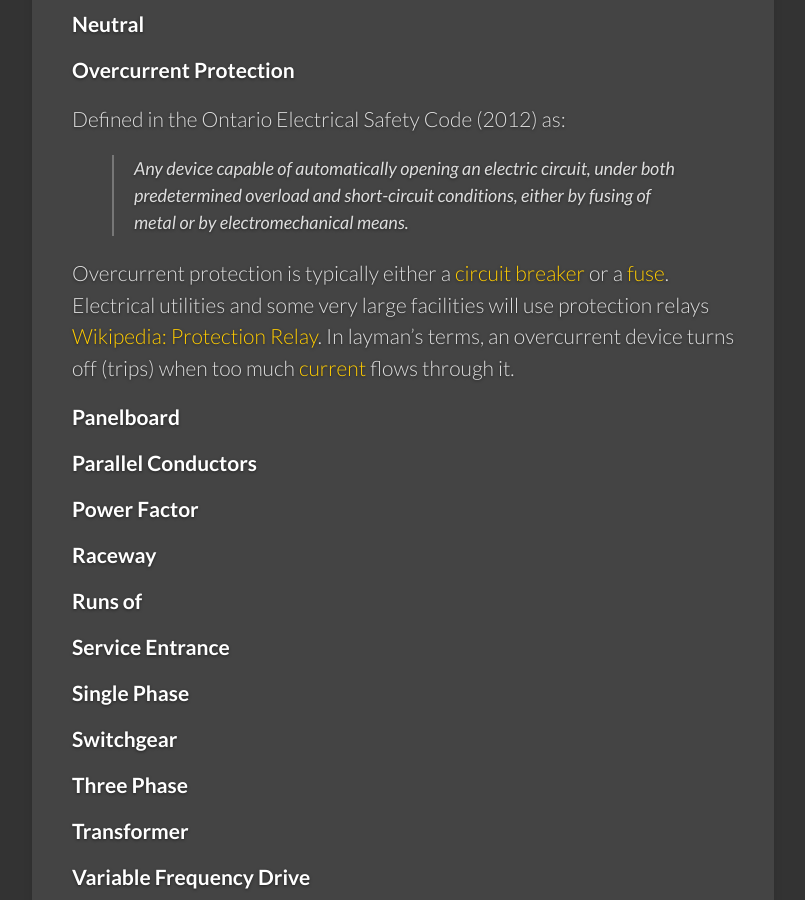
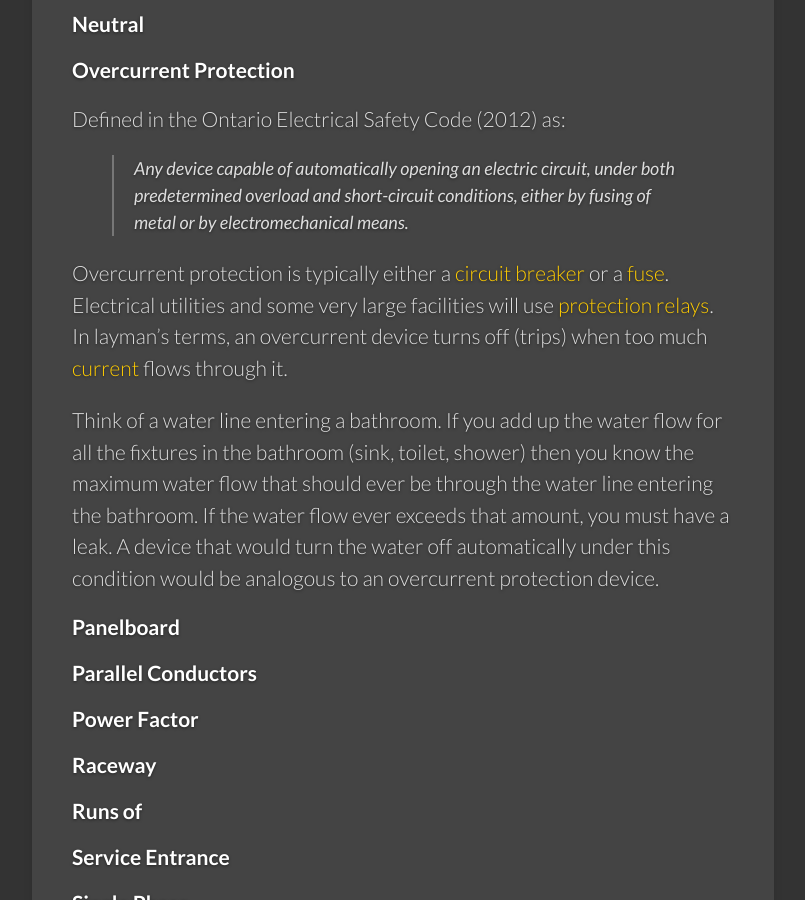
Before and after one commit to astallaert/astallaert.github.io, a Jekyll site: the page built from _ee/power-terminology.md, in a window 1280 px wide and 900 px high, scrolled down 3142 px. Shown: the whole window, without its empty margins (139-944 px from the left). Built offline with Jekyll 4.4.1, drawn with Linux system fonts in a browser that asks for light colours.

Commit message:
updated power definitions

```diff
--- a/_ee/power-terminology.md
+++ b/_ee/power-terminology.md
@@ -102,7 +102,9 @@ Defined in the Ontario Electrical Safety Code (2012) as:
 
 > Any device capable of automatically opening an electric circuit, under both predetermined overload and short-circuit conditions, either by fusing of metal or by electromechanical means.
 
-Overcurrent protection is typically either a [circuit breaker]({{ site.baseurl }}/ee/power-terminology/#circuit-breaker) or a [fuse]({{ site.baseurl }}/ee/power-terminology/#fuse). Electrical utilities and some very large facilities will use protection relays [Wikipedia: Protection Relay](http://en.wikipedia.org/wiki/Protective_relay). In layman's terms, an overcurrent device turns off (trips) when too much [current]({{ site.baseurl }}/ee/power-terminology/#current) flows through it.
+Overcurrent protection is typically either a [circuit breaker]({{ site.baseurl }}/ee/power-terminology/#circuit-breaker) or a [fuse]({{ site.baseurl }}/ee/power-terminology/#fuse). Electrical utilities and some very large facilities will use [protection relays](http://en.wikipedia.org/wiki/Protective_relay). In layman's terms, an overcurrent device turns off (trips) when too much [current]({{ site.baseurl }}/ee/power-terminology/#current) flows through it.
+
+Think of a water line entering a bathroom. If you add up the water flow for all the fixtures in the bathroom (sink, toilet, shower) then you know the maximum water flow that should ever be through the water line entering the bathroom. If the water flow ever exceeds that amount, you must have a leak. A device that would turn the water off automatically under this condition would be analogous to an overcurrent protection device.
 
 #### Panelboard
 
```
